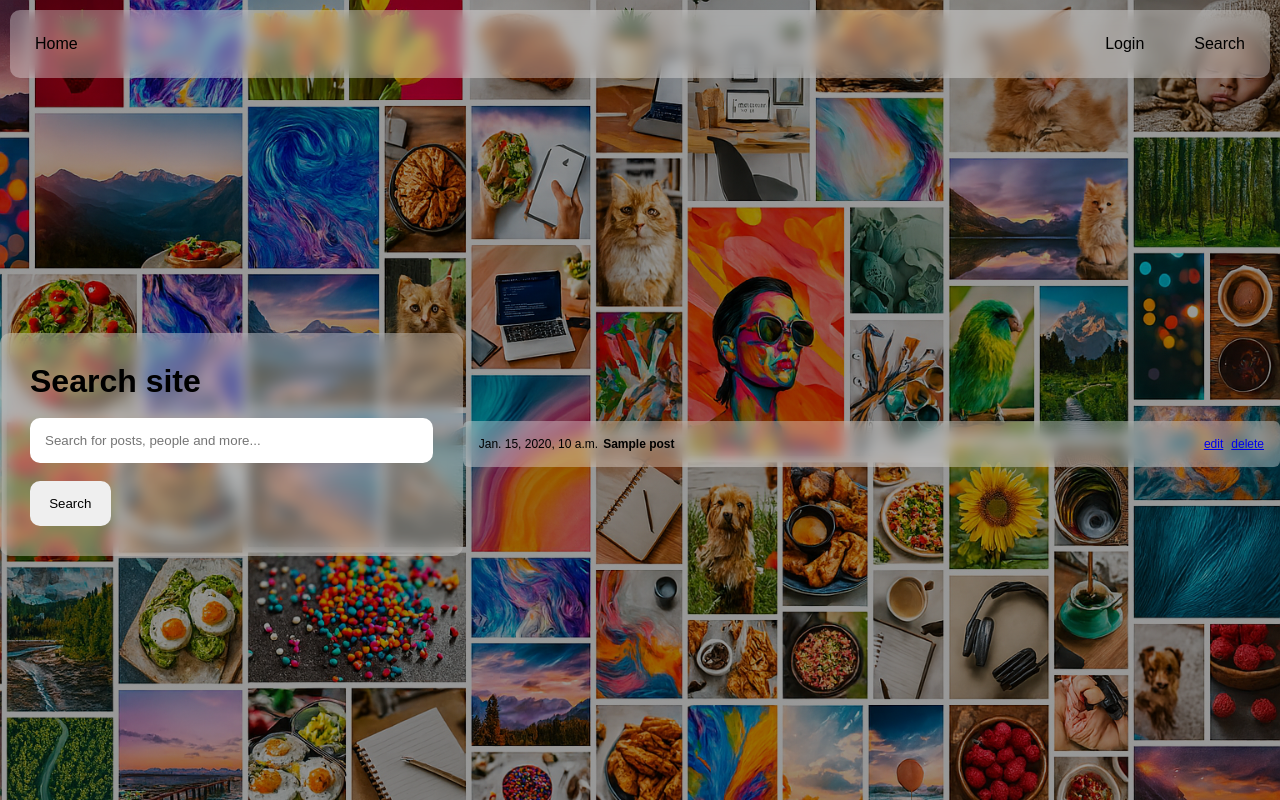
After one commit to DanielAnderson4311/Blog-app-with-Django, a Django app: template blog/base/templates/base/search.html in a window 1280 px wide. The commit adds this page. Run offline with Django 3.2, Linux system fonts and the light colour scheme; the template is opened without the code that fills it: most values are stand-ins (such as "Sample title", 1, 10 or a date in 2020).

Commit message:
modified:   README.md 	modified:   blog/base/__pycache__/forms.cpython-312.pyc 	modified:   blog/base/__pycache__/urls.cpython-312.pyc 	modified:   blog/base/__pycache__/views.cpython-312.pyc 	modified:   blog/base/forms.py 	modified:   blog/base/static/base/styles.css 	new file:   blog/base/templates/base/search.html 	modified:   blog/base/urls.py 	modified:   blog/base/views.py

```diff
--- a/blog/base/forms.py
+++ b/blog/base/forms.py
@@ -4,3 +4,6 @@ class AddPost(forms.Form):
     title = forms.CharField(label='Title')
     body = forms.CharField(label='Body', widget=forms.Textarea)
     # author = forms.CharField(label='Author') This will not be in the form that is shown to the user because I will get the username / author from the request itself. Hopefully....
+
+class SearchForm(forms.Form):
+    query = forms.CharField(label="SEARCH HERE", max_length=200)
--- a/blog/base/static/base/styles.css
+++ b/blog/base/static/base/styles.css
@@ -176,3 +176,12 @@ li a:hover {
     gap: 8px;
     min-width: 0;
 }
+.search_field {
+    width: 100%
+}
+.search_field input {
+    width: 100%;
+    padding: 15px;
+    border: none;
+    border-radius: 10px;
+}
--- /dev/null
+++ b/blog/base/templates/base/search.html
@@ -0,0 +1,59 @@
+{% load static %}
+<html>
+
+<head>
+    <title>Search site
+    </title>
+    <link rel="stylesheet" href="{% static 'base/styles.css' %}">
+</head>
+
+<body>
+    <div class="bannerimg">
+        <nav>
+            <ul>
+                <li><a href="#">Home</a></li>
+                {% if user.is_authenticated == False %}
+                <li style="margin-left: auto;"><a href="/accounts/login/">Login</a>
+                    {% endif %}
+                    {% if user.is_authenticated %}
+                <li style="margin-left: auto;"><a href="/accounts/dash/">
+                        Dashboard</a></li>
+                {% endif %}
+                <li><a href="#">Search</a></li>
+            </ul>
+        </nav>
+        <div class="banner">
+            <div class="glass_container" style="width: 50%;">
+                <div class="search_field">
+                    <h1>Search site</h1> <br>
+                    <form action="/search/" method="post">
+                        {% csrf_token %}
+                        <input type="text" name="query" placeholder="Search for posts, people and more..."
+                            class="searchfield"> <br><br>
+                        <input type="submit" value="Search" style="width: 20%">
+                    </form>
+                </div>
+            </div>
+            {% for post in posts %}
+            <div class="manage_list_item">
+                <div class="date">{{ post.date_pub }}</div>
+                <div class="title">{{ post.title }}</div>
+                <div class="actions">
+                    <a href="/posts/myposts/edit/{{ post.id}}">edit</a>
+                    <a href="/posts/myposts/delete/{{ post.id }}">delete</a>
+                </div>
+            </div>
+
+            {% endfor %}
+            {% if not posts %}
+            <div class="manage_list_item" style=" justify-content: center;">
+                <div style="font-weight: 800; font-size:15px;">No posts yet, make your first post now!</div>
+                {% endif %}
+
+            </div>
+        </div>
+    </div>
+    </div>
+</body>
+
+</html>
--- a/blog/base/urls.py
+++ b/blog/base/urls.py
@@ -11,4 +11,5 @@ urlpatterns = [
     path('posts/myposts/', views.myposts), # This will be for the page with the posts that the user has created. It will be found by searching the DB in the author field for the same user that created it
     path('posts/myposts/edit/<int:post_id>/', views.editpost), # this will be for the page to edit a post. I WILL need to check that the user has the permission to edi this post by comparing the user and the publisher
     path('posts/myposts/delete/<int:post_id>/', views.deletepost), # this will be for the page to edit a post. I WILL need to check that the user has the permission to edi this post by comparing the user and the publisher
+    path('search/', views.search), # This will be for the search page
 ]
```
Also changed, not shown: blog/base/views.py (+33 -0 lines), README.md.
